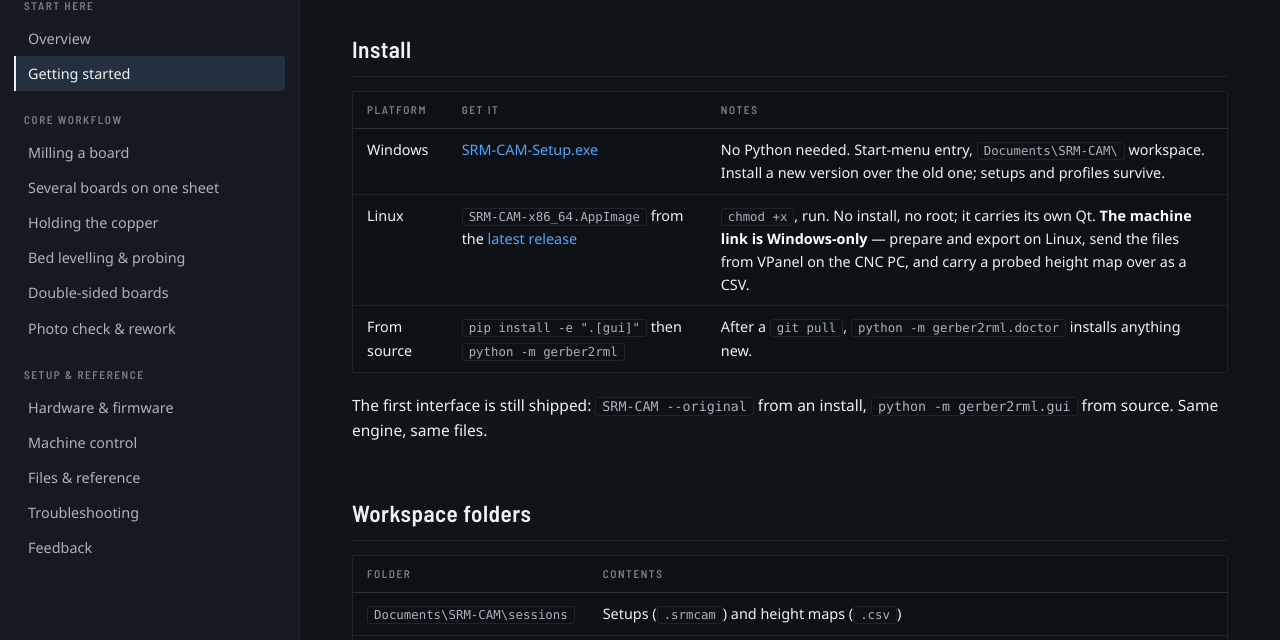
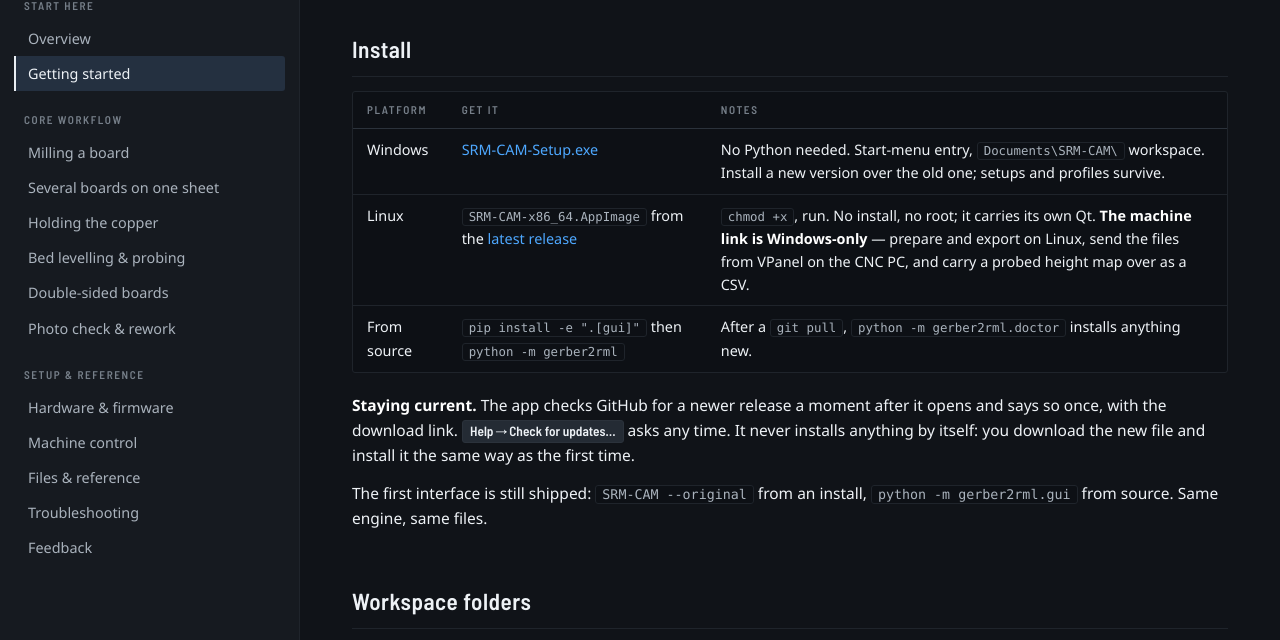
Before and after one commit to MadsRudolph/srm-cam, a plain HTML site: page website/getting-started.html in a window 1280 px wide. Shown: the part 123-763 px from the top of the page. Drawn offline with Linux system fonts and the light colour scheme.

Commit message:
docs(site): the app checks for updates

```diff
--- a/website/getting-started.html
+++ b/website/getting-started.html
@@ -67,6 +67,7 @@
 <tr><td>Linux</td><td><code>SRM-CAM-x86_64.AppImage</code> from the <a href="https://github.com/MadsRudolph/srm-cam/releases/latest">latest release</a></td><td><code>chmod +x</code>, run. No install, no root; it carries its own Qt. <strong>The machine link is Windows-only</strong> — prepare and export on Linux, send the files from VPanel on the CNC PC, and carry a probed height map over as a CSV.</td></tr>
 <tr><td>From source</td><td><code>pip install -e ".[gui]"</code> then <code>python -m gerber2rml</code></td><td>After a <code>git pull</code>, <code>python -m gerber2rml.doctor</code> installs anything new.</td></tr>
 </table></div>
+<p><strong>Staying current.</strong> The app checks GitHub for a newer release a moment after it opens and says so once, with the download link. <span class="ui">Help → Check for updates…</span> asks any time. It never installs anything by itself: you download the new file and install it the same way as the first time.</p>
 <p>The first interface is still shipped: <code>SRM-CAM --original</code> from an install, <code>python -m gerber2rml.gui</code> from source. Same engine, same files.</p>
 
 <h2>Workspace folders</h2>
```
